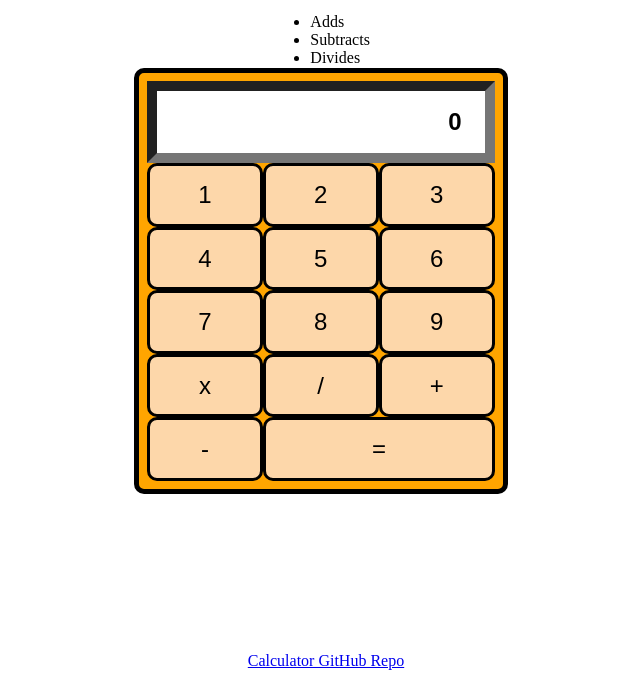
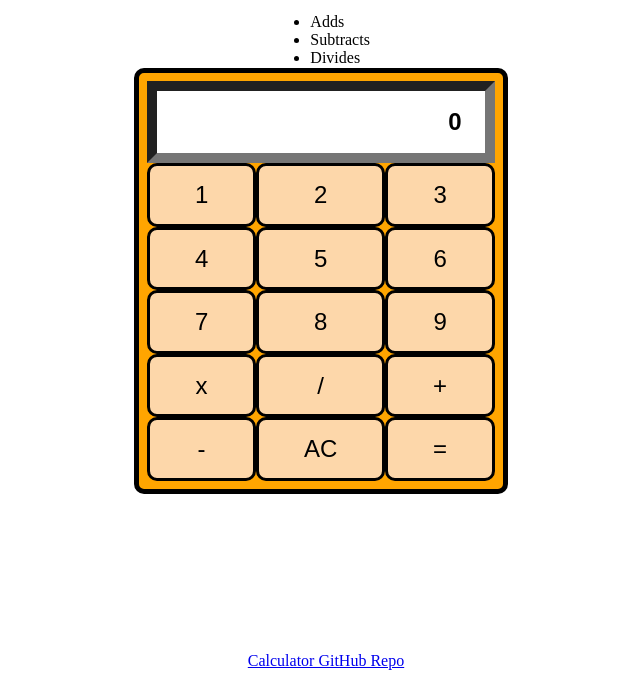
Before and after one commit to KyleMel/Calculator, a plain HTML site: page index.html in a window 1280 px wide. Shown: the part 119-800 px from the top of the page, without its empty margins (319-959 px from the left). Drawn offline with Linux system fonts and the light colour scheme.

Commit message:
creates AC button and jsfile

```diff
--- a/calcStyle.css
+++ b/calcStyle.css
@@ -1,5 +1,5 @@
 #calculator-base {
-    background-color:orange;
+  background-color: orange;
   border: 5px solid black;
   border-radius: 10px;
   display: grid;
@@ -19,9 +19,9 @@
   cursor: grab;
   font-size: x-large;
   font-family: fantasy;
-    transition-duration: .3s;
+  transition-duration: 0.3s;
 }
-#output  {
+#output {
   border-width: 10px;
   box-sizing: border-box;
   text-align: right;
@@ -30,12 +30,8 @@
   grid-column: 1 / 4;
   padding: 1%;
 }
-/* stretches equal sign across bottom */
-.buttonEq {
-    grid-column: 2 / 4;
-}
-.button:hover  {
-    background-color:black;
+.button:hover {
+  background-color: black;
   color: white;
 }
 .makecenter {
--- a/index.html
+++ b/index.html
@@ -29,7 +29,8 @@
         <button class="button">/</button>
         <button class="button">+</button>
         <button class="button">-</button>
-        <button class="button buttonEq">=</button>
+        <button class="button">AC</button>
+        <button class="button">=</button>
      </div>
     <footer class ="makecenter"><a href="https://github.com/KyleMel/HTMLCalculator.git">Calculator GitHub Repo</a></footer>
 </body>
```
Also changed, not shown: scripts.js (added). Lines whose indentation alone changed are shown as unchanged.
